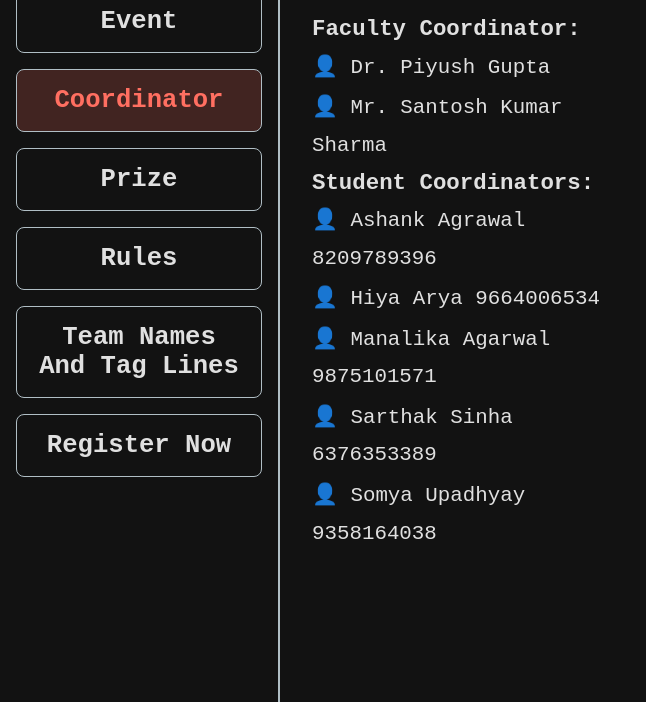
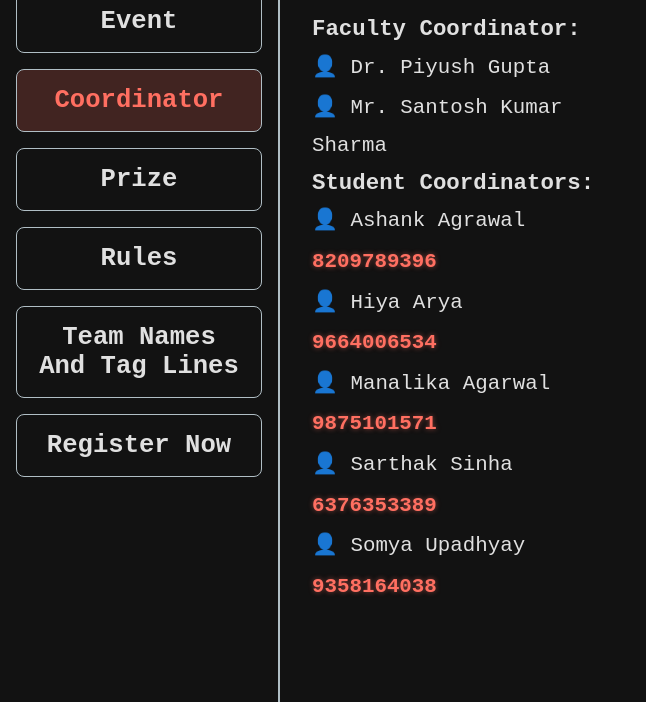
Before and after one commit to Somyaaaaa23/battleofbytes, a plain HTML site: page index.html in a window 1280 px wide. Both pictures are taken after a click on the element "Coordinator". Shown: the part 98-800 px from the top of the page, without its empty margins (0-646 px from the left). Drawn offline with Linux system fonts and the light colour scheme.

Commit message:
Update index.html

```diff
--- a/index.html
+++ b/index.html
@@ -184,6 +184,11 @@
       display: block;
       margin: 0.2rem 0;
       font-size: 1.3rem;
+    }
+    .phone-number {
+      color: #FF6F61 !important;
+      font-weight: bold;
+      text-shadow: 0 0 5px rgba(255, 111, 97, 0.5);
     }
     .video-container {
       width: 60%;
@@ -376,11 +381,11 @@
       <span>👤 Dr. Piyush Gupta</span>
       <span>👤 Mr. Santosh Kumar Sharma</span>
       <p><b>Student Coordinators:</b></p>
-      <span>👤 Ashank Agrawal            8209789396</span>
-      <span>👤 Hiya Arya                 9664006534</span>
-      <span>👤 Manalika Agarwal          9875101571</span>
-      <span>👤 Sarthak Sinha             6376353389</span>
-      <span>👤 Somya Upadhyay            9358164038</span>
+      <span>👤 Ashank Agrawal            <span class="phone-number">8209789396</span></span>
+      <span>👤 Hiya Arya                 <span class="phone-number">9664006534</span></span>
+      <span>👤 Manalika Agarwal          <span class="phone-number">9875101571</span></span>
+      <span>👤 Sarthak Sinha             <span class="phone-number">6376353389</span></span>
+      <span>👤 Somya Upadhyay            <span class="phone-number">9358164038</span></span>
     </div>
 
     <div id="prize" class="content">
```
